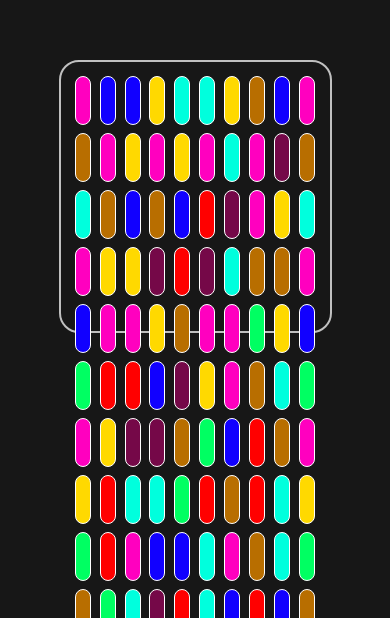
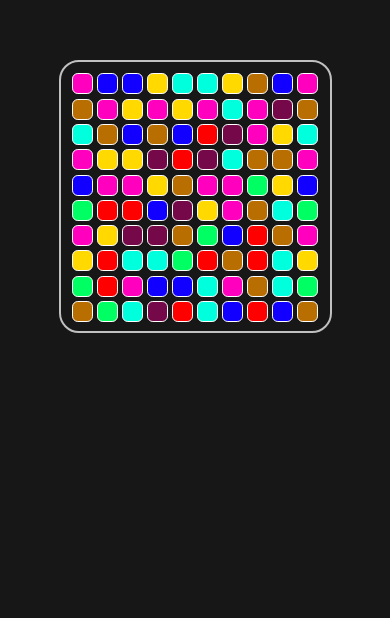
Before and after one commit to exxedlight/color-blocks-next, a Next.js app: page / in a window 390 px wide. Shown: the part 226-844 px from the top of the page. Built offline with nearby package versions, Linux system fonts and the light colour scheme.

Commit message:
Fixed media-req for mobile devices

```diff
--- a/src/components/block/style.css
+++ b/src/components/block/style.css
@@ -37,3 +37,10 @@
 .return-animation {
     animation: returnToPlace 0.5s ease-out;
 }
+
+@media screen and (orientation:portrait){
+    .block{
+        margin: .5vw;
+        border-radius: 1.5vw;
+    }
+}
--- a/src/components/game-field/game-field.tsx
+++ b/src/components/game-field/game-field.tsx
@@ -18,6 +18,18 @@ const GameField = () => {
     } | null>(null);
     const [mousePosition, setMousePosition] = useState({ x: 0, y: 0 });
     const [isAnimating, setIsAnimating] = useState(false);
+    const [isPortrait, setIsPortrait] = useState(window.innerHeight > window.innerWidth);
+
+    useEffect(() => {
+        const handleResize = () => {
+            setIsPortrait(window.innerHeight > window.innerWidth);
+        };
+
+        window.addEventListener("resize", handleResize);
+        return () => {
+            window.removeEventListener("resize", handleResize);
+        };
+    }, []);
 
     const initializeField = useCallback(() => {
         const newField: Colors[][] = Array(fieldSize)
@@ -149,7 +161,7 @@ const GameField = () => {
         return (
             <Block
                 color={isDestroyed ? "transparent" : color}
-                size={`calc((70vh - 20px) / ${fieldSize} - 1vh)`}
+                size={`min(calc((70vw - 20px) / ${fieldSize} - 1vw), calc((70vh - 20px) / ${fieldSize} - 1vh))`}
                 key={`${row}-${col}`}
                 onMouseDown={!isAnimating ? (e) => handleMouseDown(row, col, e) : undefined}
                 onMouseUp={() => handleMouseUp(row, col)}
--- a/src/components/game-field/style.css
+++ b/src/components/game-field/style.css
@@ -11,7 +11,7 @@
     border: 2px solid white;
 }
 
-@media (max-aspect-ratio: 1/1){
+@media screen and (orientation:portrait){
     .game-field{
         height: 70vw;
         width: 70vw;
```
